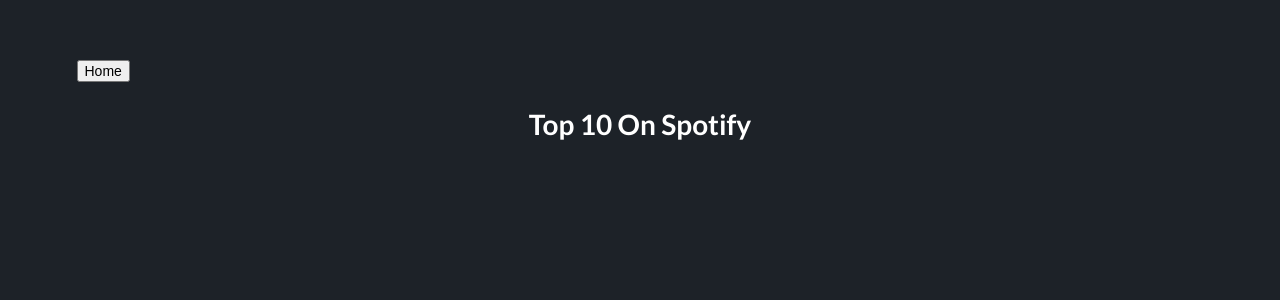
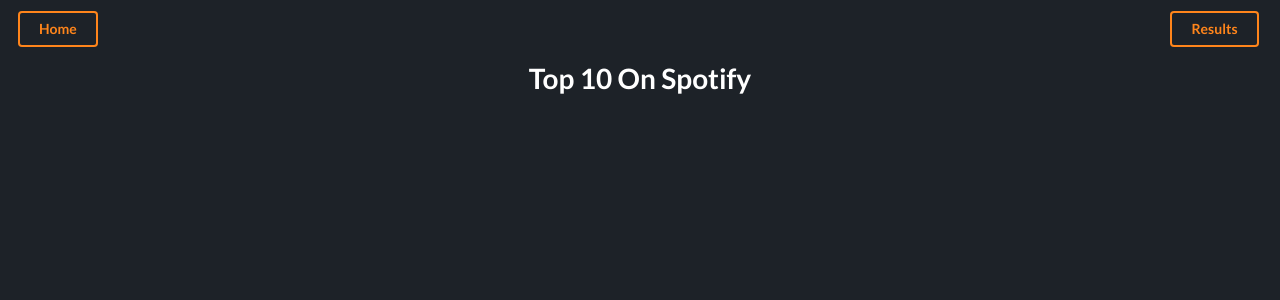
Before and after one commit to tiagological/spotify-chart-app, a React (Create React App) app in the folder client/: page /results in a window 1280 px wide. Shown: the top 300 px of the page. Built offline with nearby package versions, Linux system fonts and the light colour scheme.

Commit message:
Added menu and react router routing

```diff
--- a/client/src/components/App.js
+++ b/client/src/components/App.js
@@ -1,11 +1,13 @@
 import React from 'react';
+import { Provider } from 'react-redux';
 import { Switch, Route, BrowserRouter as Router } from 'react-router-dom';
 import Home from './Home';
 import TrackList from './TrackList';
 import NotFound from './NotFound';
 
-const App = () => {
+const App = ({ store }) => {
   return (
+    <Provider store={store}>
       <Router>
         <Switch>
           <Route path='/' exact component={Home} />
@@ -13,6 +15,7 @@
           <Route component={NotFound} />
         </Switch>
       </Router>
+    </Provider>
   );
 };
 
--- a/client/src/components/ErrorContainer.js
+++ b/client/src/components/ErrorContainer.js
@@ -1,5 +1,6 @@
 import React from 'react';
 import { connect } from 'react-redux';
+import { withRouter } from 'react-router-dom';
 import { errorToggler } from '../actions';
 import '../styles/ErrorContainer.css';
 
@@ -25,7 +26,9 @@
   };
 };
 
-export default connect(
-  mapStateToProps,
-  { errorToggler }
-)(ErrorContainer);
+export default withRouter(
+  connect(
+    mapStateToProps,
+    { errorToggler }
+  )(ErrorContainer)
+);
--- a/client/src/components/Home.js
+++ b/client/src/components/Home.js
@@ -1,5 +1,6 @@
 import React from 'react';
 import Header from './Header';
+import Menu from './Menu';
 import SearchField from './SearchField';
 import ErrorContainer from './ErrorContainer';
 import '../styles/Home.css';
@@ -7,6 +8,7 @@
 const Home = () => {
   return (
     <div className='ui container' id='home-container'>
+      <Menu />
       <ErrorContainer />
       <Header />
       <SearchField />
--- /dev/null
+++ b/client/src/components/Menu.js
@@ -0,0 +1,44 @@
+import React from 'react';
+import { Link } from 'react-router-dom';
+import { connect } from 'react-redux';
+import { errorToggler } from '../actions';
+
+const Menu = props => {
+  const resultsHandler = () => {
+    if (props.tracks.length < 1) {
+      props.errorToggler('Please search for a country first');
+    }
+  };
+  return (
+    <div className='ui inverted top fixed secondary menu'>
+      <div className='item'>
+        <Link to='/'>
+          <button className='ui inverted orange button'>Home</button>
+        </Link>
+      </div>
+      <div className='right menu'>
+        <div className='item'>
+          <Link to='/results'>
+            <button
+              className='ui inverted orange button'
+              onClick={resultsHandler}>
+              Results
+            </button>
+          </Link>
+        </div>
+      </div>
+    </div>
+  );
+};
+
+const mapStateToProps = state => {
+  return {
+    searchTerm: state.searchTerm,
+    tracks: state.tracks
+  };
+};
+
+export default connect(
+  mapStateToProps,
+  { errorToggler }
+)(Menu);
--- a/client/src/components/SearchField.js
+++ b/client/src/components/SearchField.js
@@ -1,6 +1,6 @@
 import React from 'react';
 import { connect } from 'react-redux';
-import { Link, Redirect } from 'react-router-dom';
+import { withRouter, Link } from 'react-router-dom';
 import {
   fetchSongs,
   grabToken,
@@ -40,14 +40,11 @@
     if (e.key === 'Enter') {
       e.preventDefault();
       this.searchFieldProcessor();
+      this.props.history.push('/results');
     }
   };
 
   render() {
-    if (this.props.tracks.length > 0) {
-      return <Redirect to='/results' />;
-    }
-
     return (
       <div>
         <div className='ui one column centered grid' id='search-bar-container'>
@@ -91,7 +88,8 @@
   };
 };
 
-export default connect(
+export default withRouter(
+  connect(
     mapStateToProps,
     {
       fetchSongs,
@@ -101,4 +99,5 @@
       updateCountry,
       errorToggler
     }
-)(SearchField);
+  )(SearchField)
+);
--- a/client/src/components/TrackList.js
+++ b/client/src/components/TrackList.js
@@ -1,6 +1,7 @@
 import React from 'react';
 import { connect } from 'react-redux';
-import { Link, Redirect } from 'react-router-dom';
+import { withRouter, Redirect } from 'react-router-dom';
+import Menu from './Menu';
 import '../styles/TrackList.css';
 
 const TrackList = props => {
@@ -38,9 +39,7 @@
     <Redirect to='/' />
   ) : (
     <div className='ui container track-list-container'>
-      <Link to='/'>
-        <button>Home</button>
-      </Link>
+      <Menu />
       <h1 className='centered-header'>{`${
         props.country
       } Top 10 on Spotify`}</h1>
@@ -57,4 +56,4 @@
   };
 };
 
-export default connect(mapStateToProps)(TrackList);
+export default withRouter(connect(mapStateToProps)(TrackList));
--- a/client/src/index.js
+++ b/client/src/index.js
@@ -1,17 +1,10 @@
 import React from 'react';
 import ReactDOM from 'react-dom';
-import { Provider } from 'react-redux';
 import { createStore, applyMiddleware } from 'redux';
 import thunk from 'redux-thunk';
-
 import App from './components/App';
 import reducers from './reducers';
 
 const store = createStore(reducers, applyMiddleware(thunk));
 
-ReactDOM.render(
-  <Provider store={store}>
-    <App />
-  </Provider>,
-  document.querySelector('#root')
-);
+ReactDOM.render(<App store={store} />, document.querySelector('#root'));
--- a/client/src/styles/ErrorContainer.css
+++ b/client/src/styles/ErrorContainer.css
@@ -1,5 +1,6 @@
 #error-container {
-  margin-top: 20px;
+  position: relative;
+  top: 60px;
   height: 50px;
   text-align: center;
 }
```
Lines whose indentation alone changed are shown as unchanged.
